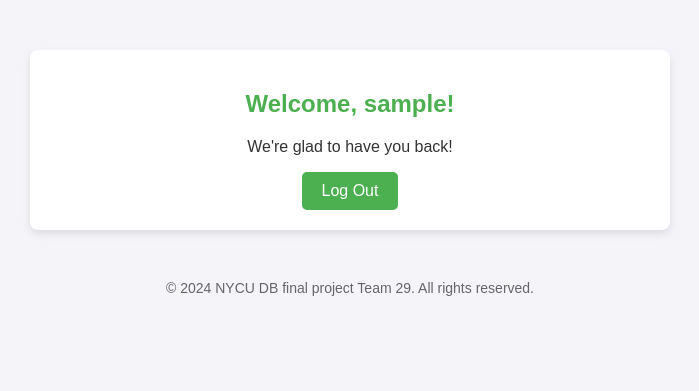
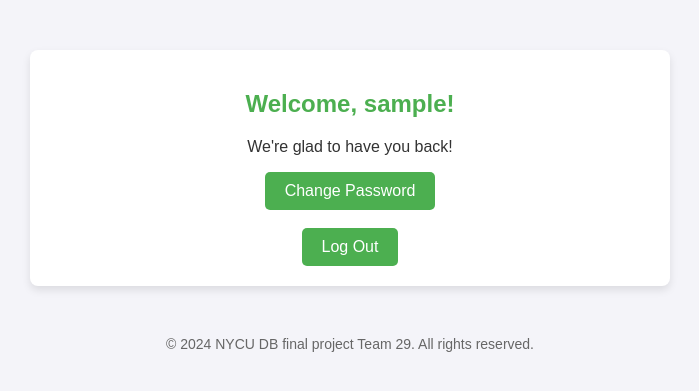
Before and after one commit to chengyin30069/DBMS_final_project, a Flask app: page /welcome in a window 1280 px wide. Shown: the top 391 px of the page, without its empty margins (290-989 px from the left). Run offline with Flask 3, Linux system fonts and the light colour scheme; the visitor is signed in with stand-in values (Sample User, id 1).

Commit message:
[Minor]
add button at welcome to change passwd

```diff
--- a/templates/welcome.html
+++ b/templates/welcome.html
@@ -62,11 +62,19 @@
 </head>
 <body>
     <div class="container">
-        <h2>Welcome, {{ session['username'] }}!</h2>
+		<h2>Welcome, {{ session['username'] }}!</h2>
         <p>We're glad to have you back!</p>
+
+		<form action="/profile" method="get">
+            <button class="logout-btn" type="submit">Change Password</button>
+        </form>
+
+		</br>
+
         <form action="/logout" method="get">
             <button class="logout-btn" type="submit">Log Out</button>
         </form>
+
 
         {% with messages = get_flashed_messages(with_categories=true) %}
         {% if messages %}
```
